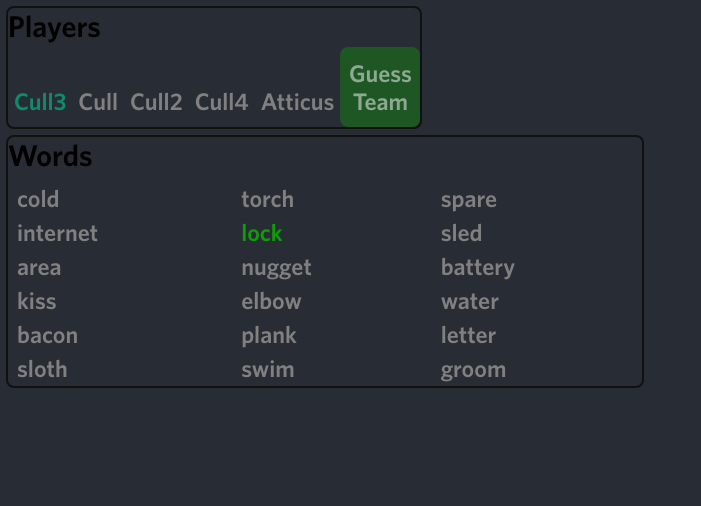
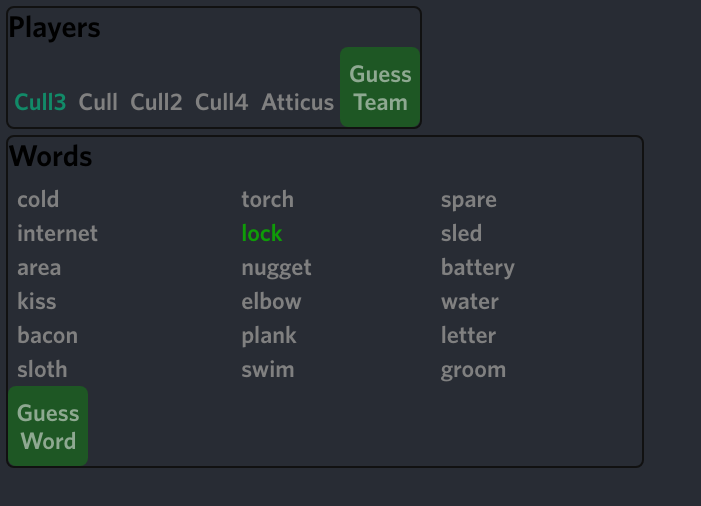
Before and after one commit to atticuscull-zz/atticuscull.github.io, a React (Create React App) app: page / in a window 1280 px wide. Both pictures are taken after a click on the button "Start Round". Shown: the top 506 px of the page, without its empty margins (0-701 px from the left). Built offline with nearby package versions, Linux system fonts and the light colour scheme.

Commit message:
B10 Add guess word button

```diff
--- a/src/myStuff/Game.js
+++ b/src/myStuff/Game.js
@@ -116,6 +116,7 @@ function Game(props) {
         <Wordlist
           wordlist={wordlist}
           player={playerlist[thisPlayer]}
+          gameRunning={gameRunning}
         />
       </div>
       {gameRunning || (
--- /dev/null
+++ b/src/myStuff/GuessWordButton.js
@@ -0,0 +1,21 @@
+import React, { useEffect, useState } from "react";
+import styles from "./Constants/styles";
+
+function GuessWordButton(props) {
+  const [available, setAvailable] = useState(false);
+  useEffect(()=>{
+    setAvailable(props.available);
+  },[setAvailable, props])
+
+  return (
+    <button
+      className="guessButton"
+      style={{
+        background: available ? styles.guessTeam.activeBG : styles.guessTeam.inactiveBG,
+        color: available ? styles.guessTeam.activeTextColor : styles.guessTeam.inactiveTextColor
+      }}
+    >Guess Word</button>
+  )
+}
+
+export default GuessWordButton;
--- a/src/myStuff/Playerlist.js
+++ b/src/myStuff/Playerlist.js
@@ -7,6 +7,7 @@ function Playerlist (props) {
   const [players, setPlayers] = useState(props.playerlist);
   const [highlightCount, setHighlightCount] = useState(0);
   const [guessAvaialbe, setGuessAvailable] = useState(false);
+  const [gameRunning, setGameRunning] = useState(props.gameRunning);
 
   function renderPlayer(inPlayer) {
     let isThisPlayer = (props.player.name === inPlayer.name);
@@ -49,7 +50,8 @@ function Playerlist (props) {
   useEffect(()=>{
     setPlayers(props.playerlist);
     setGuessAvailable((highlightCount===2));
-  },[setPlayers, props, highlightCount, setGuessAvailable])
+    setGameRunning(props.gameRunning);
+  },[setGameRunning, setPlayers, props, highlightCount, setGuessAvailable])
 
   return(
     <div
@@ -57,7 +59,7 @@ function Playerlist (props) {
     >
       <p className="header">Players</p>
       {players.map(e=> renderPlayer(e))}
-      <GuessTeamButton available={guessAvaialbe}/>
+      {gameRunning && <GuessTeamButton available={guessAvaialbe}/>}
     </div>
   )
 }
--- a/src/myStuff/Wordlist.js
+++ b/src/myStuff/Wordlist.js
@@ -1,6 +1,7 @@
 import React, { useEffect, useState } from "react";
 import Word from "./Word";
 import styles from "./Constants/styles";
+import GuessWordButton from "./GuessWordButton";
 
 function rowBreak(arr) {
   let retarr = [];
@@ -13,6 +14,7 @@ function rowBreak(arr) {
 function Wordlist (props) {
   const [words, setWords] = useState(props.wordlist);
   const [highlightedWord, setHighlightedWord] = useState("");
+  const [gameRunning, setGameRunning] = useState(props.gameRunning);
 
   function renderWord(inWord) {
     let wordColor = styles.words.defaultColor;
@@ -44,7 +46,8 @@ function Wordlist (props) {
 
   useEffect(() => {
     setWords(props.wordlist);
-  }, [setWords, props]);
+    setGameRunning(props.gameRunning);
+  }, [setGameRunning, setWords, props]);
 
   //const wordCols = columnBreak(words);
 
@@ -63,6 +66,7 @@ function Wordlist (props) {
           {rowBreak(words).map(e=> <tr key={e[0]}>{e.map(f=>renderWord(f))}</tr>)}
         </tbody>
       </table>
+      {gameRunning && <GuessWordButton available={(highlightedWord != "")}/>}
 
     </div>
   )
```
